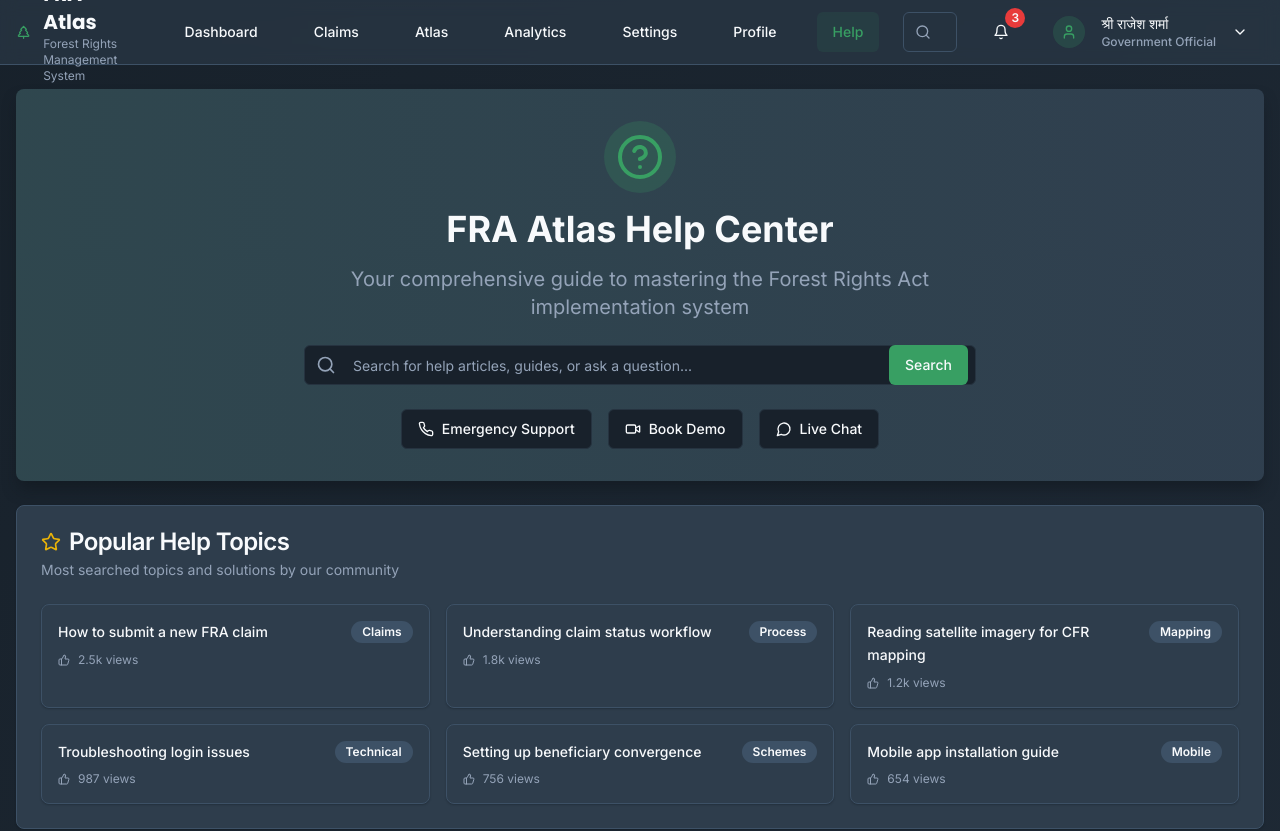
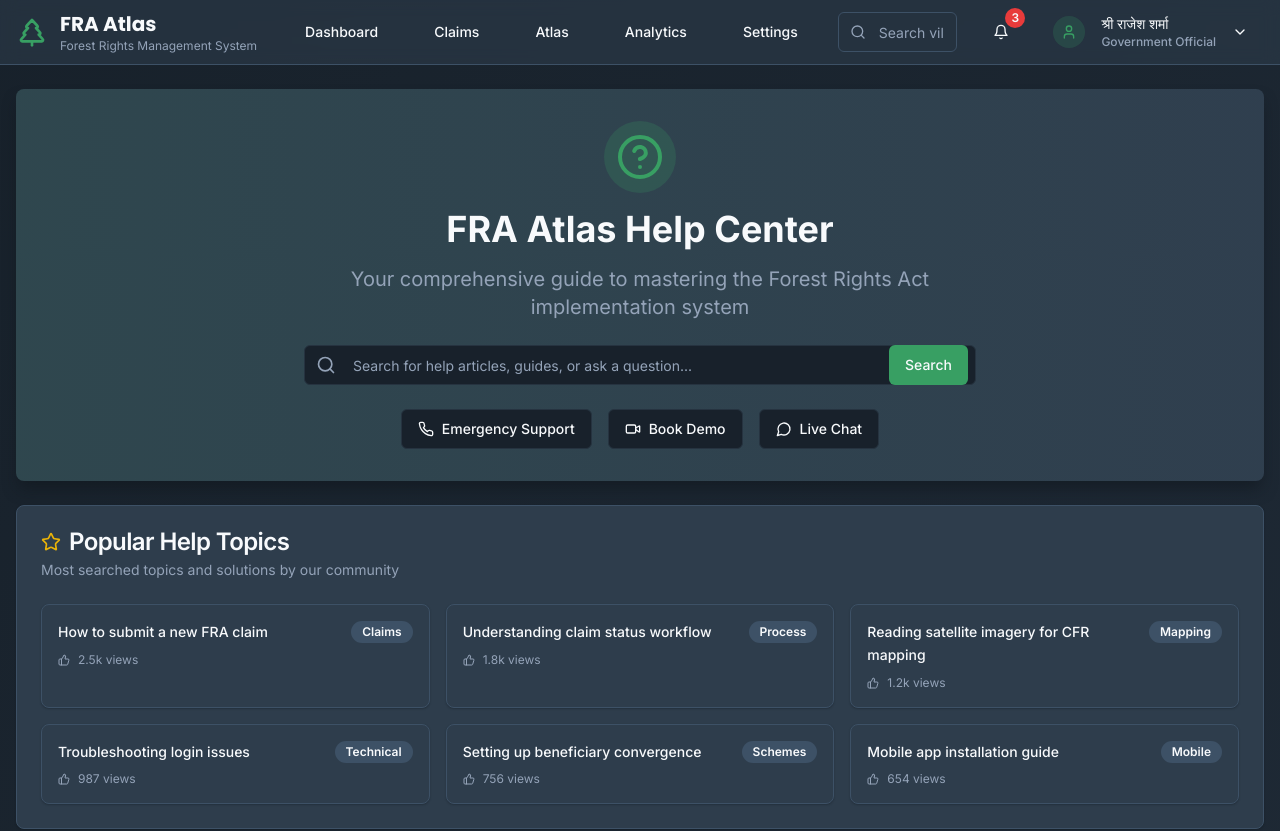
Before and after one commit to ipavanshimpi/vanadhikar-geo, a React (Vite) app: page /help in a window 1280 px wide. Shown: the top 831 px of the page. Built offline with nearby package versions, Linux system fonts and the light colour scheme.

Commit message:
Remove profile and help from header

```diff
--- a/src/components/Header.tsx
+++ b/src/components/Header.tsx
@@ -85,28 +85,6 @@ const Header = () => {
               }
             >
               Settings
-            </Button>
-          </NavLink>
-          <NavLink to="/profile">
-            <Button
-              variant="ghost"
-              className={location.pathname === '/profile' ?
-                "text-primary bg-primary/10 hover:bg-primary/20" :
-                "hover:text-primary"
-              }
-            >
-              Profile
-            </Button>
-          </NavLink>
-          <NavLink to="/help">
-            <Button
-              variant="ghost"
-              className={location.pathname === '/help' ?
-                "text-primary bg-primary/10 hover:bg-primary/20" :
-                "hover:text-primary"
-              }
-            >
-              Help
             </Button>
           </NavLink>
         </nav>
```
